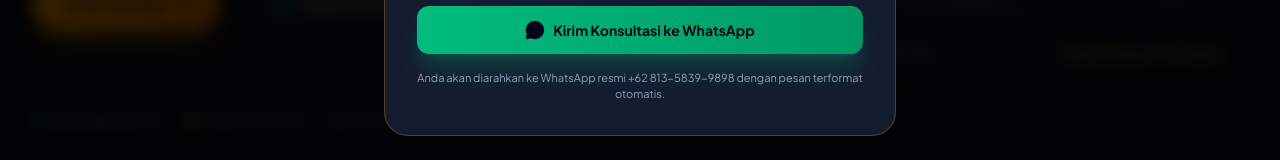
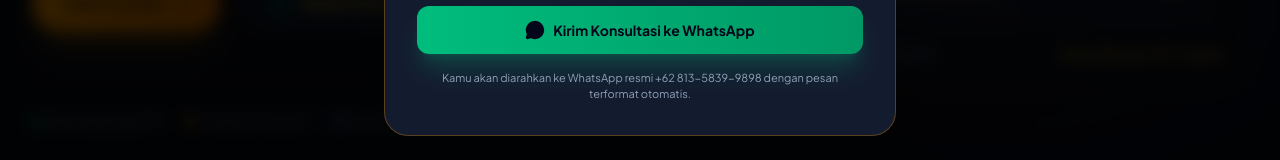
Before and after one commit to azka642422-cloud/web-3d-bisnis, a React (Vite) app: page / in a window 1280 px wide. Both pictures are taken after a click on the button "Pesan Sekarang". Shown: the part 584-744 px from the top of the page. Built offline with nearby package versions, Linux system fonts and the light colour scheme; a web font is replaced by a local one.

Commit message:
fix: clamp photo count and align consultation tone

```diff
--- a/src/components/ConsultationModal.tsx
+++ b/src/components/ConsultationModal.tsx
@@ -180,7 +180,7 @@
               min="1"
               max="50"
               value={photoCount}
-              onChange={(e) => setPhotoCount(Math.max(1, parseInt(e.target.value) || 1))}
+              onChange={(e) => setPhotoCount(Math.min(50, Math.max(1, parseInt(e.target.value) || 1)))}
               className="w-full bg-[#0c1220] border border-slate-700 rounded-xl px-4 py-2.5 text-sm text-white focus:outline-none focus:border-amber-500"
             />
           </div>
@@ -227,7 +227,7 @@
         </button>
 
         <p className="text-[11px] text-slate-400 text-center mt-4">
-          Anda akan diarahkan ke WhatsApp resmi {siteConfig.whatsappDisplay} dengan pesan terformat otomatis.
+          Kamu akan diarahkan ke WhatsApp resmi {siteConfig.whatsappDisplay} dengan pesan terformat otomatis.
         </p>
 
       </div>
```
